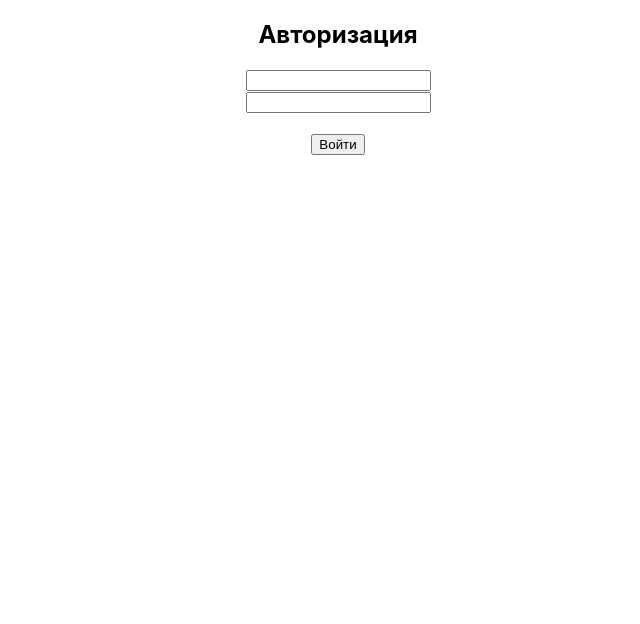
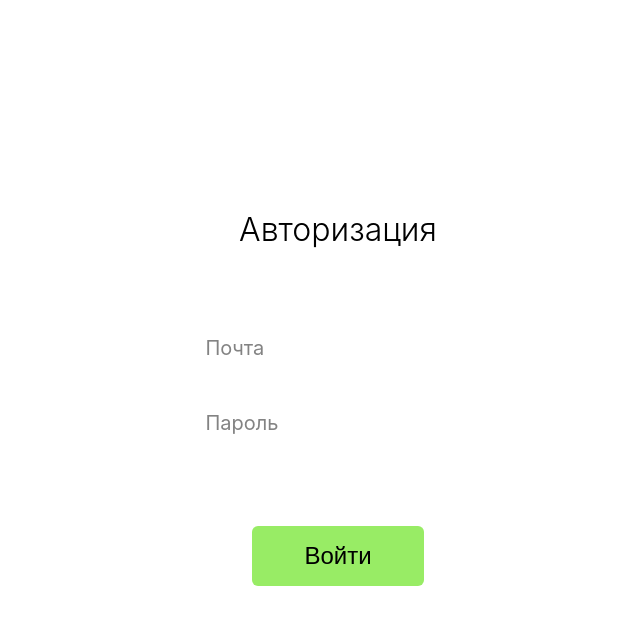
Before and after one commit to piybeep/piybeep-manager-c, a Next.js app: page /login in a window 1280 px wide. Shown: the top 624 px of the page, without its empty margins (302-942 px from the left). Built offline with nearby package versions, Linux system fonts and the light colour scheme.

Commit message:
temp login

```diff
--- a/next.config.js
+++ b/next.config.js
@@ -1,7 +1,12 @@
+const path = require('path')
+
 /** @type {import('next').NextConfig} */
 const nextConfig = {
   reactStrictMode: true,
   swcMinify: true,
+  sassOptions: {
+    includePaths: [path.join(__dirname, 'styles')],
+  }
 }
 
 module.exports = nextConfig
--- a/package.json
+++ b/package.json
@@ -12,11 +12,13 @@
     "@types/node": "18.11.9",
     "@types/react": "18.0.25",
     "@types/react-dom": "18.0.9",
+    "@zeit/next-sass": "^1.0.1",
     "eslint": "8.27.0",
     "eslint-config-next": "13.0.3",
     "next": "13.0.3",
     "react": "18.2.0",
     "react-dom": "18.2.0",
+    "sass": "^1.56.1",
     "typescript": "4.8.4"
   }
 }
--- /dev/null
+++ b/pages/api/sign.ts
@@ -0,0 +1,29 @@
+import { NextApiRequest, NextApiResponse } from "next";
+
+type ResponseData = {
+	msg?: string;
+	error?: any;
+};
+
+export default function handler(
+	req: NextApiRequest,
+	res: NextApiResponse<ResponseData>,
+) {
+	if (req.method === "POST") {
+		try {
+			const { email, password } = req.body;
+
+			if (email !== "admin@piybeep.com" || password !== "adminPB") {
+				res.status(400).send({ error: "Неверная почта или пароль" });
+				return;
+			}
+
+			res.status(200).json({ msg: "ok" });
+		} catch (error) {
+			console.error("[api]", error);
+			res.status(500).send({ error: "Произошла ошибка сервера" });
+		}
+	} else {
+		res.status(404).end();
+	}
+}
--- a/pages/login.tsx
+++ b/pages/login.tsx
@@ -1,13 +1,92 @@
+import Head from "next/head";
+import React from "react";
+
 export default function Login() {
+	const [formData, setFormData] = React.useState({ email: "", password: "" });
+	const [formError, setFormError] = React.useState(null);
+
 	return (
-		<section style={{ textAlign: "center" }}>
-			<form>
+		<section className="login">
+			<Head>
+				<title>Piybeep Manager - Авторизация</title>
+				<meta
+					name="description"
+					content="Страница авторизации для Piybeep Manager Panel"
+				/>
+				<link rel="icon" href="/favicon.ico" />
+			</Head>
+			<form
+				onSubmit={async (e) => {
+					e.preventDefault();
+					fetch("/api/sign", {
+						method: "POST",
+						headers: {
+							"Accept": "application/json",
+							"Content-Type": "application/json",
+						},
+
+						body: JSON.stringify(formData),
+					})
+						.then(async (res) => {
+							const data = await res.json();
+							if (!res.ok) {
+								setFormError(data.error);
+								return;
+							}
+							alert(data.msg);
+						})
+						.catch((err) => {
+							console.error(err);
+						});
+				}}
+			>
 				<h1>Авторизация</h1>
-				<input type="text" name="login" id="input__login" />
-				<br />
-				<input type="password" name="password" id="input__password" />
-				<br />
-				<br />
+				<div className="login__inputs">
+					<div className="login__inputs-item">
+						<input
+							type="email"
+							name="email"
+							id="input__email"
+							value={formData.email}
+							required
+							onChange={(e) => {
+								setFormData({ ...formData, email: e.target.value });
+								setFormError(null);
+							}}
+						/>
+						<p
+							className={[
+								"login__placeholder",
+								formData.email.length ? "login__placeholder_active" : "",
+							].join(" ")}
+						>
+							Почта
+						</p>
+					</div>
+					<div className="login__inputs-item">
+						<input
+							type="password"
+							name="password"
+							id="input__password"
+							value={formData.password}
+							minLength={5}
+							required
+							onChange={(e) => {
+								setFormData({ ...formData, password: e.target.value });
+								setFormError(null);
+							}}
+						/>
+						<p
+							className={[
+								"login__placeholder",
+								formData.password.length ? "login__placeholder_active" : "",
+							].join(" ")}
+						>
+							Пароль
+						</p>
+					</div>
+				</div>
+				<p className="login__error">{formError || ""}</p>
 				<input type="submit" value="Войти" />
 			</form>
 		</section>
--- a/pages/panel.tsx
+++ b/pages/panel.tsx
@@ -4,6 +4,7 @@ export default function Panel() {
 			<h1>Piybeep Manager</h1>
 			<p>Панель управления проектами</p>
 			<samp>[В разарботке]</samp>
+
 		</section>
 	);
 }
--- /dev/null
+++ b/styles/login.scss
@@ -0,0 +1,101 @@
+.login {
+	$this: &;
+
+	height: 100vh;
+	display: flex;
+	justify-content: center;
+	align-items: center;
+
+	form {
+		position: relative;
+		display: flex;
+		flex-direction: column;
+		row-gap: 80px;
+		align-items: center;
+		width: 100%;
+		max-width: 420px;
+		// box-shadow: 0 0 10px 2px #98ec65;
+		padding: 30px 20px;
+		border-radius: 6px;
+
+		> h1 {
+			margin: 0;
+			font-style: normal;
+			font-weight: 300;
+			font-size: 32px;
+			line-height: 100%;
+		}
+
+		.login__inputs {
+			display: flex;
+			flex-direction: column;
+			row-gap: 30px;
+			&-item {
+				> input {
+					font-style: normal;
+					font-weight: 400;
+					font-size: 20px;
+					line-height: 24px;
+
+					color: #ffffff;
+
+					padding: 10px 0;
+
+					border: none;
+					border-bottom: 1px solid #fff;
+
+					background: transparent;
+					outline-style: none;
+
+					transition: 0.3s;
+
+					&:focus {
+						border-bottom: 1px solid #98ec65;
+					}
+				}
+				position: sticky;
+				.login__placeholder {
+					position: absolute;
+					top: -10px;
+
+					font-style: normal;
+					font-weight: 400;
+					font-size: 20px;
+					line-height: 24px;
+
+					color: #838383;
+
+					transition: 0.3s;
+					z-index: -1;
+
+					&_active {
+						top: -25px;
+
+						font-size: 14px;
+						line-height: 17px;
+
+						color: #838383;
+					}
+				}
+			}
+		}
+
+		> input {
+			background-color: #98ec65;
+			border-radius: 6px;
+			padding: 15px 52px;
+			border: none;
+			cursor: pointer;
+			font-style: normal;
+			font-weight: 500;
+			font-size: 24px;
+			line-height: 30px;
+			color: #000000;
+		}
+	}
+
+	&__error {
+		position: absolute;
+		bottom: 110px;
+	}
+}
```
Also changed, not shown: pages/_app.tsx (+4 -3 lines), 1 other file (tests, documents, lock files or other folders).
